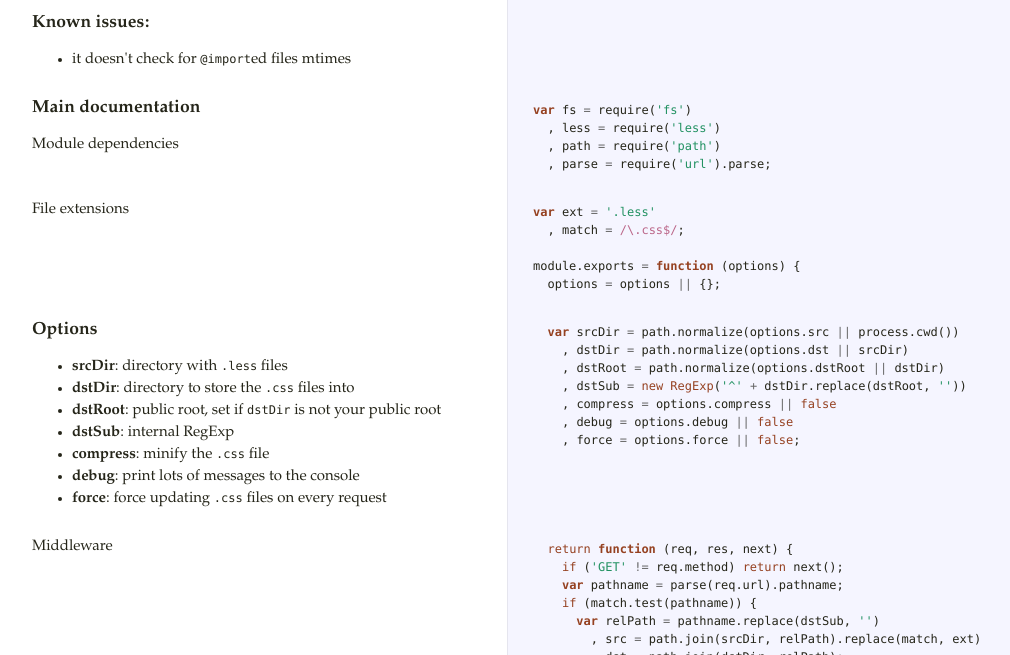
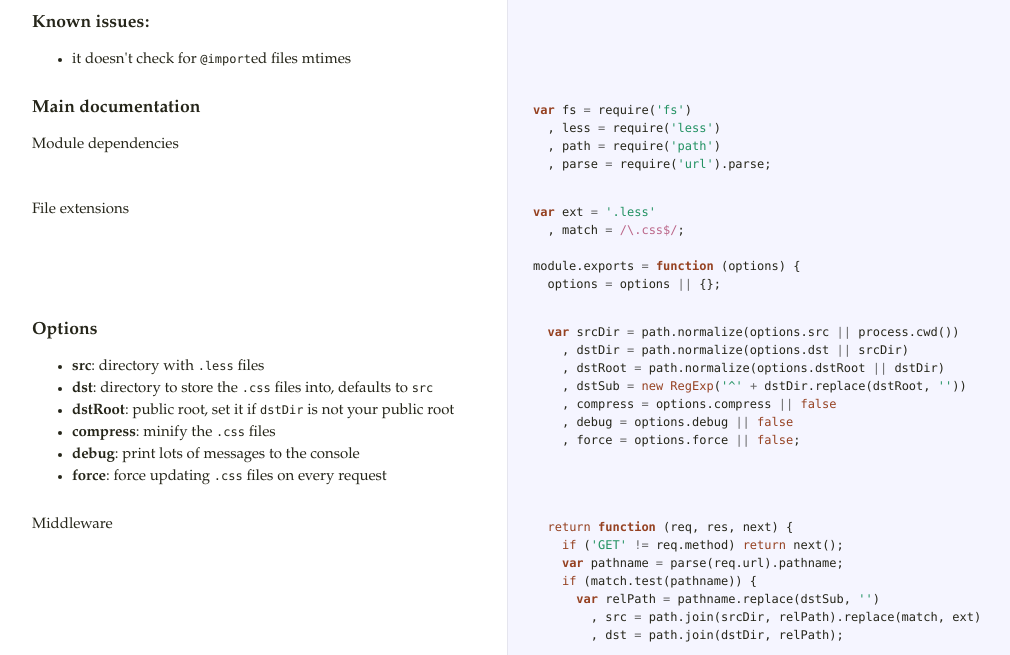
Before and after one commit to MartinodF/connect-less, a website: page docs/index.html in a window 1280 px wide. Shown: the part 145-800 px from the top of the page, without its empty margins (18-1028 px from the left). Drawn offline with Linux system fonts and the light colour scheme.

Commit message:
Fix some documentation

```diff
--- a/docs/index.html
+++ b/docs/index.html
@@ -17,11 +17,10 @@ It's based upon the old compiler middleware included in Connect &lt;1.7.</p>
   <span class="nx">options</span> <span class="o">=</span> <span class="nx">options</span> <span class="o">||</span> <span class="p">{};</span></pre></div>             </td>           </tr>                               <tr id="section-4">             <td class="docs">               <div class="pilwrap">                 <a class="pilcrow" href="#section-4">&#182;</a>               </div>               <h3>Options</h3>
 
 <ul>
-<li><strong>srcDir</strong>: directory with <code>.less</code> files</li>
-<li><strong>dstDir</strong>: directory to store the <code>.css</code> files into</li>
-<li><strong>dstRoot</strong>: public root, set if <code>dstDir</code> is not your public root</li>
-<li><strong>dstSub</strong>: internal RegExp</li>
-<li><strong>compress</strong>: minify the <code>.css</code> file</li>
+<li><strong>src</strong>: directory with <code>.less</code> files</li>
+<li><strong>dst</strong>: directory to store the <code>.css</code> files into, defaults to <code>src</code></li>
+<li><strong>dstRoot</strong>: public root, set it if <code>dstDir</code> is not your public root</li>
+<li><strong>compress</strong>: minify the <code>.css</code> files</li>
 <li><strong>debug</strong>: print lots of messages to the console</li>
 <li><strong>force</strong>: force updating <code>.css</code> files on every request</li>
 </ul>             </td>             <td class="code">               <div class="highlight"><pre>  <span class="kd">var</span> <span class="nx">srcDir</span> <span class="o">=</span> <span class="nx">path</span><span class="p">.</span><span class="nx">normalize</span><span class="p">(</span><span class="nx">options</span><span class="p">.</span><span class="nx">src</span> <span class="o">||</span> <span class="nx">process</span><span class="p">.</span><span class="nx">cwd</span><span class="p">())</span>
```
Also changed, not shown: lib/connect-less.js (+4 -5 lines).
